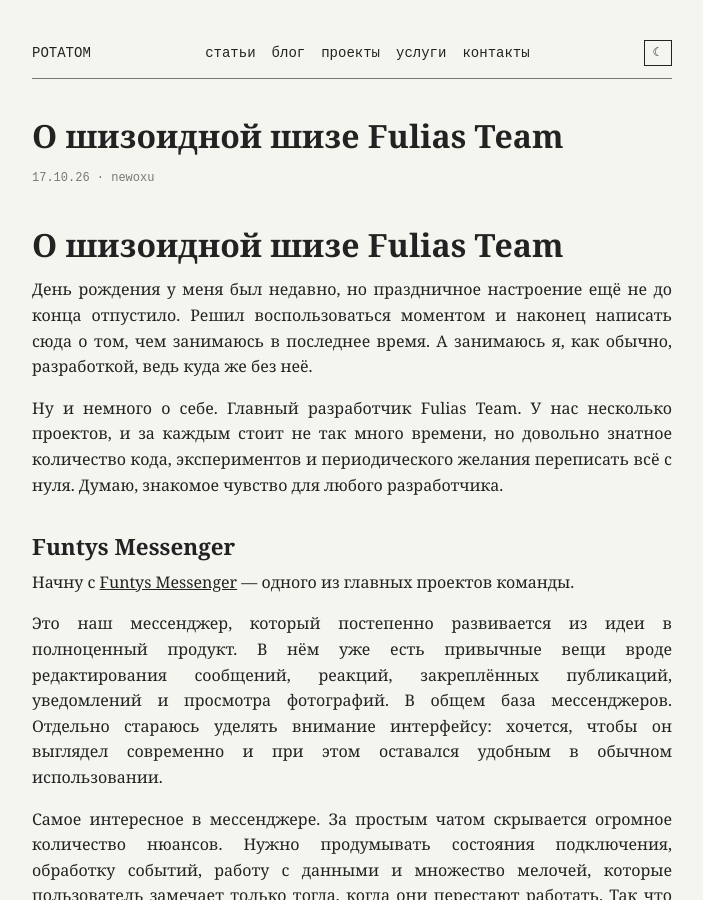
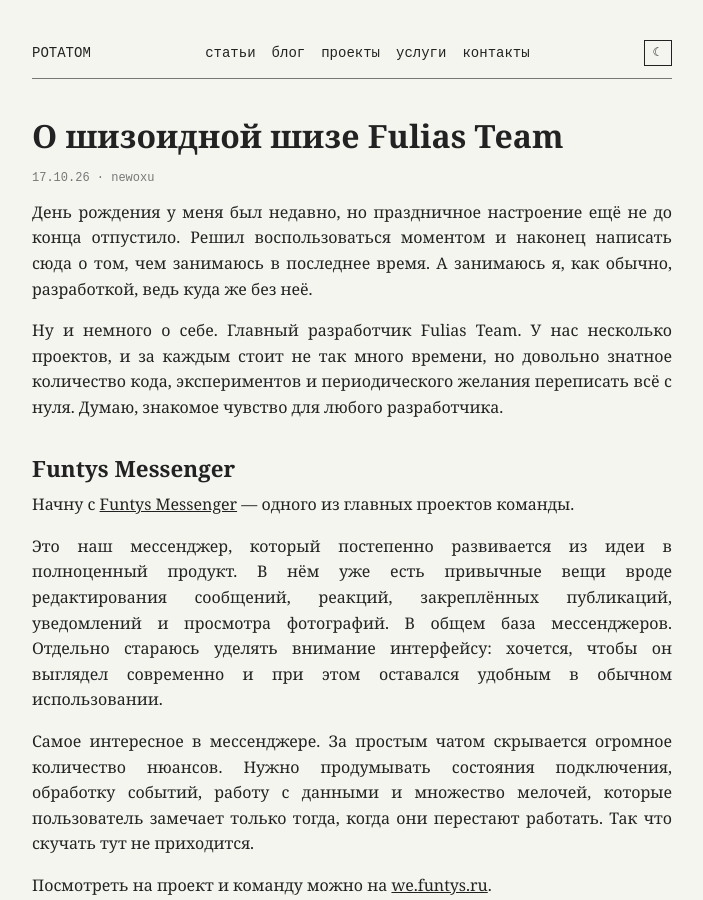
Before and after one commit to ShadowCHuyna/blog, a Jekyll site: the page built from _posts/2026-10-17-о-шизоидной-шизе-fulias-team.md, in a window 1280 px wide and 900 px high. Shown: the whole window, without its empty margins (288-991 px from the left). Built offline with Jekyll 4.4.1, drawn with Linux system fonts in a browser that asks for light colours; comment, search, counter and statistics services are not loaded.

Commit message:
fix double header posts

```diff
--- a/_posts/2026-10-17-о-шизоидной-шизе-fulias-team.md
+++ b/_posts/2026-10-17-о-шизоидной-шизе-fulias-team.md
@@ -7,8 +7,6 @@
 authors: ["newoxu"]
 description: "О проектах Fulias Team: Funtys Messenger, Funtys Music и Funtys Moderator Bot. Немного о разработке, экспериментах и жизни собственных продуктов."
 ---
-
-# О шизоидной шизе Fulias Team
 
 День рождения у меня был недавно, но праздничное настроение ещё не до конца отпустило. Решил воспользоваться моментом и наконец написать сюда о том, чем занимаюсь в последнее время. А занимаюсь я, как обычно, разработкой, ведь куда же без неё.
 
```
